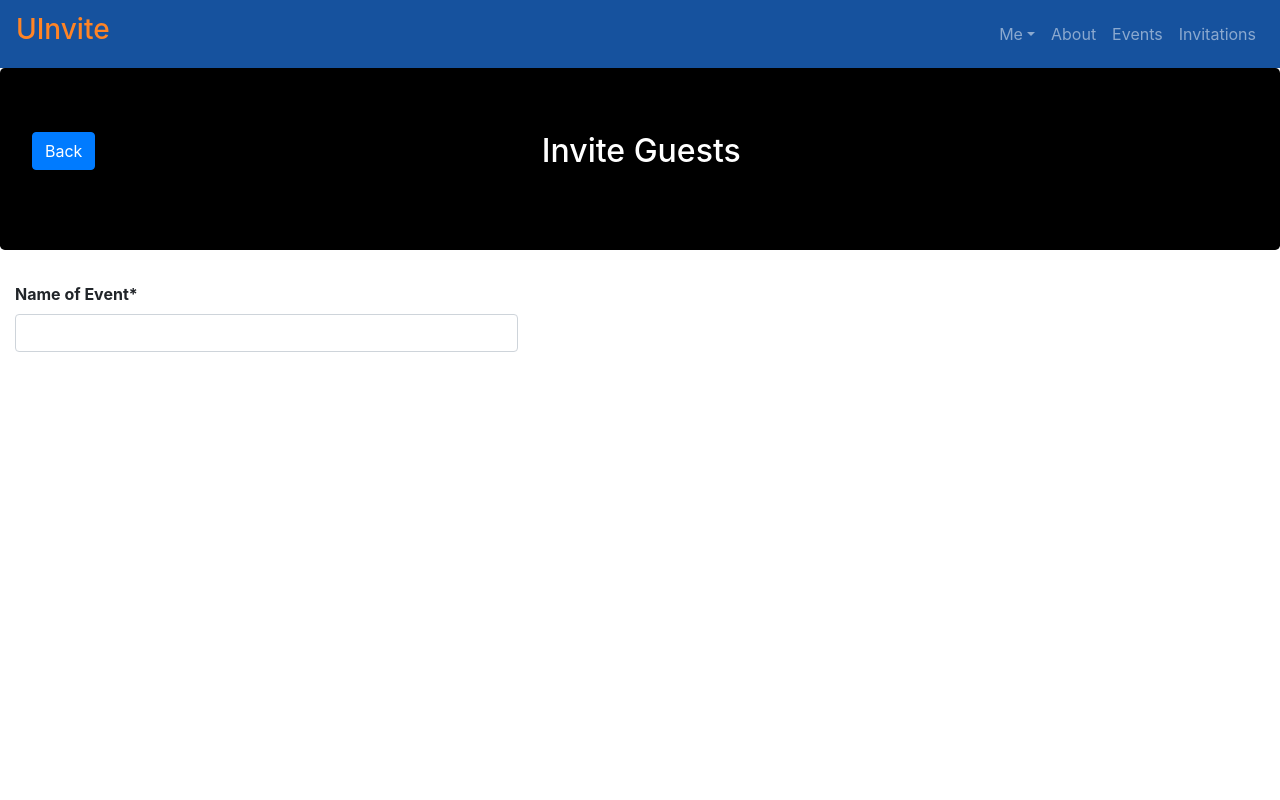
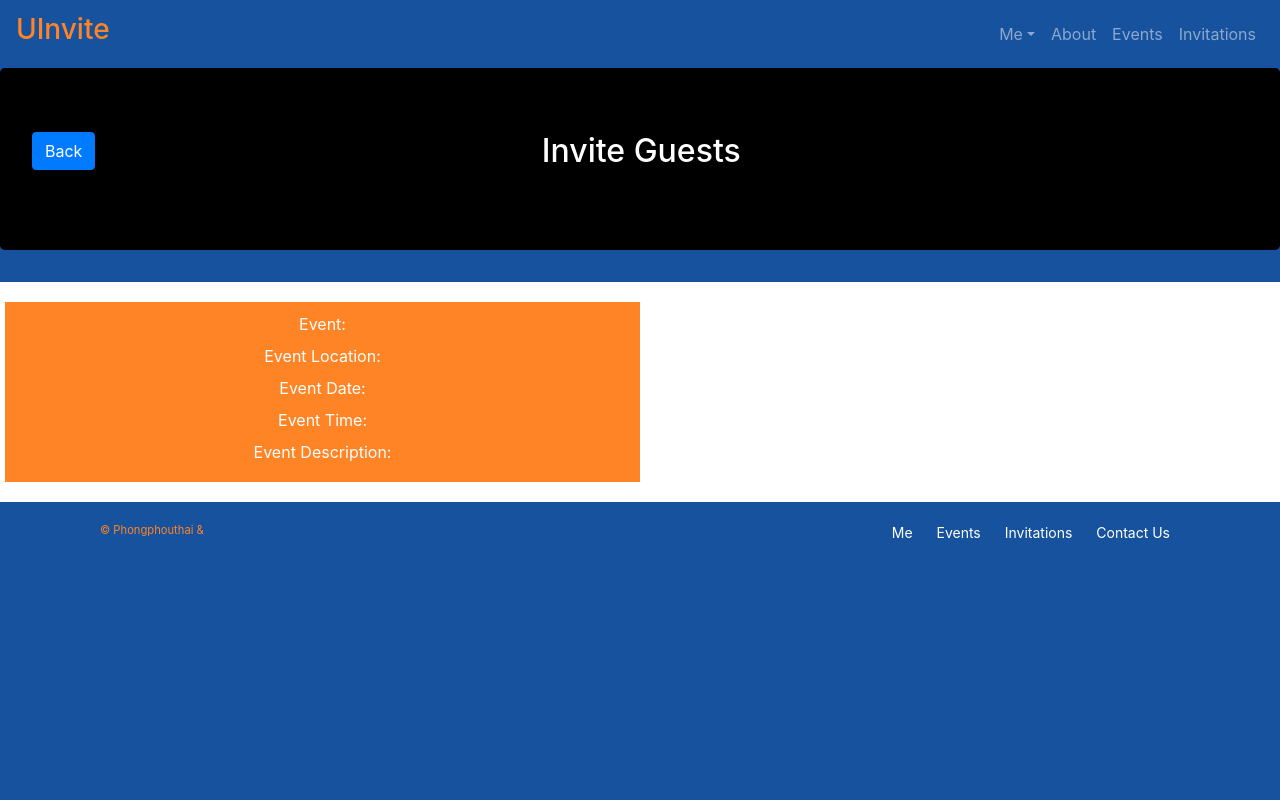
Before and after one commit to bphongp/WebAppProject, a PHP site: page /invite_guests.html in a window 1280 px wide. Run offline with PHP 8.4, Linux system fonts and the light colour scheme; some libraries are stand-ins or nearby versions.

Commit message:
added more things to invite_guests

```diff
--- a/invite_guests.html
+++ b/invite_guests.html
@@ -23,6 +23,41 @@
         display: inline-block;
         margin:0;
         vertical-align: middle;
+    }
+    .grid{
+        margin: 0 auto;
+        width: 100%;
+        padding-left: 15px;
+        padding-right: 15px;
+        text-align: center;
+    }
+    *{
+        box-sizing:border-box;
+    }
+    body {
+        background: #16529E;
+        color: white;
+    }
+    .container {
+        margin: 0 auto;
+        width: 100%;
+        padding-left: 30px;
+        padding-right: 30px;
+    }
+    .column {
+        float: left;
+        width: 50%;
+        padding: 10px;
+    }
+    .row:after {
+        content: "";
+        display: table;
+        clear: both;
+    }
+    .jumbotron{
+        background: black;
+        color:white;
+        text-align: center;
     }
 </style>
 <body>
@@ -61,13 +96,39 @@
             <h2 class = "center">Invite Guests</h2>
         </div>
     </div>
-    <div class="form-group">
-            <label class="col-sm-2"><b>Name of Event*</b></label>
-            <div class="col-sm-5">
-              <input type="text" name="eventName" class="form-control">
+
+    <section class="content-row row">
+        <div class="grid">
+            <div class="row">
+                <div class="column" style="background-color:#FF8425;">
+                    <label>Event: </label>
+                    <br>
+                    <label>Event Location: </label>
+                    <br>
+                    <label>Event Date:</label>
+                    <br>
+                    <label>Event Time:</label>
+                    <br>
+                    <label>Event Description:</label>
+                </div>
+                <div class="column">
+
+                </div>
             </div>
-    </div>
+        </div>
+    </section>
 
+    <footer class="primary-footer container">
+      <small class="copyright">&copy; Phongphouthai & </small>
+      <nav class="nav-footer">
+        <ul>
+          <li><a href="index.html" title="may or may not need, depending on design">Me</a></li>
+          <li><a href="software.html" title="software or tool you have involved or created">Events</a></li>
+          <li><a href="research.html" title="research you have involved">Invitations</a></li>
+          <li><a href="contact.html" title="either email or form">Contact Us</a></li>
+        </ul>
+      </nav>
+    </footer>
 
     <script src="https://ajax.googleapis.com/ajax/libs/jquery/3.3.1/jquery.min.js"></script>
     <script src="https://maxcdn.bootstrapcdn.com/bootstrap/4.2.1/js/bootstrap.min.js"></script>
--- a/styles/nav_styles.css
+++ b/styles/nav_styles.css
@@ -8,8 +8,57 @@
     color: red;
     font-style: italic;
  }
- .jumbotron{
-    background: black;
-    color:white;
+.primary-footer {
+    color: #16529E;
+    font-size: 14px;
+    padding-bottom: 20px;
+    padding-top: 20px;
+}
+.primary-footer a {
+    text-align:right;
+    color: #ffffff;
+}
+
+.primary-footer a:hover {
+    color: rgb(199, 103, 30);
+}
+.nav-footer {
+    text-align: right;
+    width: 100%;
+}
+
+.nav-footer li {
+    display: inline-block;
+    margin: 0 10px;
+    vertical-align: top;
+}
+.copyright {
+    float: left;
+    color: #FF8425;
+}
+.container {
+    margin: 0 auto;
+    width: 100%;
+    padding-left: 30px;
+    padding-right: 30px;
+}
+html, body{
+    margin: 0;
+    padding:0;
+    height:100%;
+}
+.content-row {
+    background: white;
+    padding: 20px 20px 20px 20px;
+}
+
+.grid {
+    margin: 0 auto;
+    width: 100%;
+    padding-left: 15px;
+    padding-right: 15px;
     text-align: center;
- }
+}
+.content-col {
+    display: inline-block;
+}
```
Also changed, not shown: login.html (+20 -1 lines), styles/jumbotron_image.css (added, +17 -0 lines).
